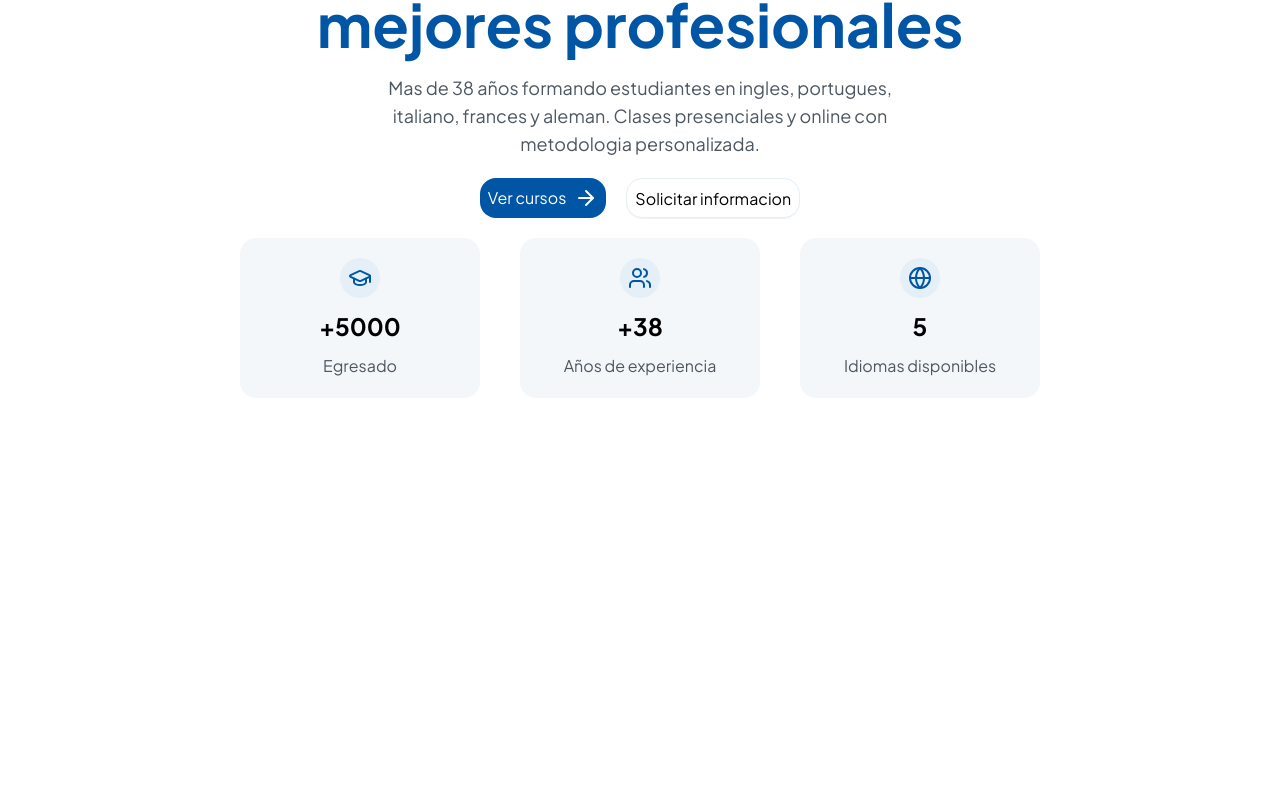
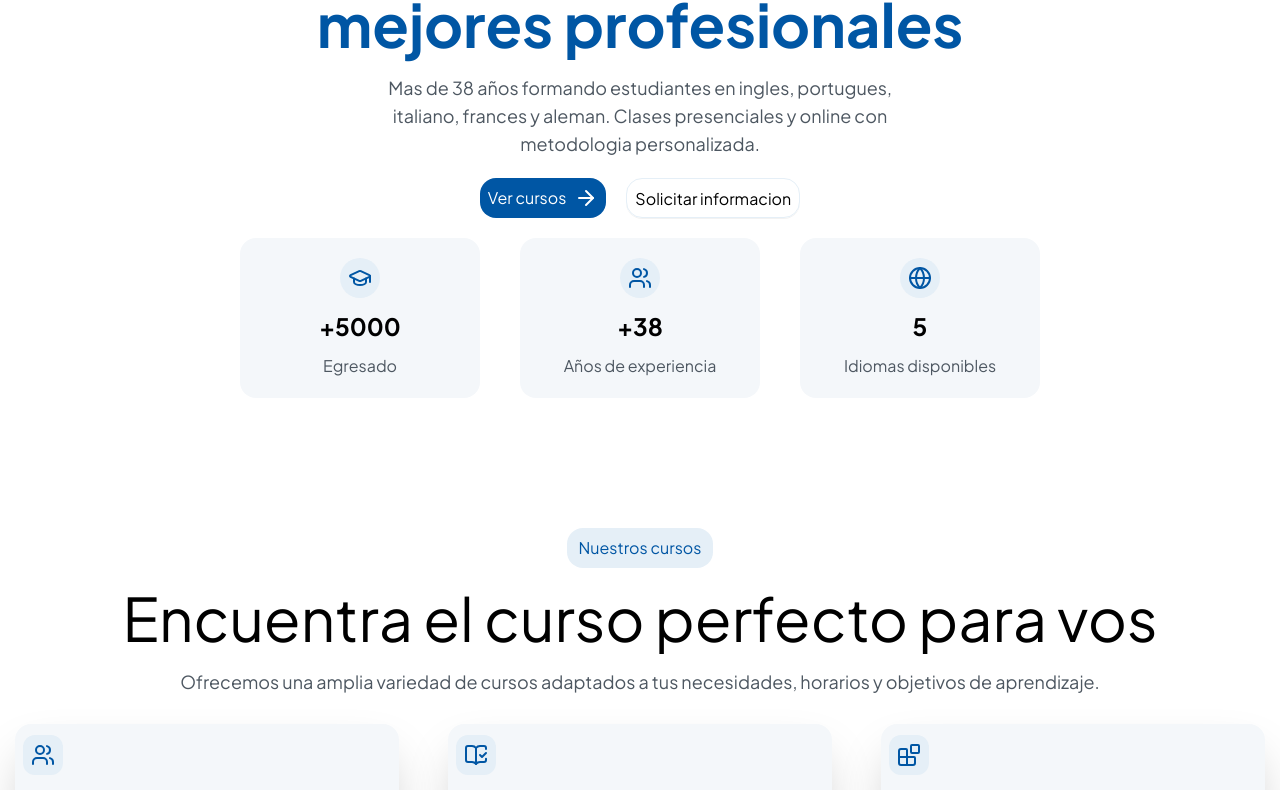
Before and after one commit to CasJuan/lenguas-cecal, a React (Vite) app in the folder lenguas-cecal/: page / in a window 1280 px wide. Shown: the part 272-1062 px from the top of the page. Before the commit the page ends 800 px from the top, so only its background shows below. Built offline with nearby package versions, Linux system fonts and the light colour scheme.

Commit message:
component de cursos

```diff
--- /dev/null
+++ b/lenguas-cecal/src/components/Cursos.jsx
@@ -0,0 +1,24 @@
+import React from 'react'
+import { CursosCard } from './mini-components/CursosCard'
+import { Users, BookOpenCheck, Blocks } from "lucide-react";
+
+export const Cursos = () => {
+  return (
+    <>
+      <section id='cursos' className="flex flex-col items-center justify-center gap-5 w-full h-svh">
+        <span className="text-primary bg-hover w-auto h-10 p-3 rounded-2xl flex items-center">Nuestros cursos</span>
+        <h1 className='text-6xl'>Encuentra el curso perfecto para vos</h1>
+        <p className="text-tertiary text-lg text-center">Ofrecemos una amplia variedad de cursos adaptados a tus necesidades, horarios y objetivos de aprendizaje.</p>
+        <div className='flex flex-row items-center justify-around gap-5 flex-wrap'>
+          <CursosCard icon={<Users color="rgb(0,86,164)" />} titulo={"Ingles General"} descp={"Cursos para todos los niveles, desde principiante hasta avanzado. Metodologia comunicativa."} niveles={["Principiante", "Intermedio", "Avanzado"]} modalidades={"Presencial / Online"} />
+          <CursosCard icon={<BookOpenCheck color="rgb(0,86,164)" />} titulo={"Ingles de Negocios"} descp={"Enfocado en el ambito profesional y empresarial. Preparacion para reuniones, presentaciones y negociaciones."} niveles={["Intermedio", "Avanzado"]} modalidades={"Presencial / Online"} />
+          <CursosCard icon={<Blocks color="rgb(0,86,164)" />} titulo={"Ingles para Ninos"} descp={"Aprendizaje ludico y dinamico para los mas pequenos. Grupos reducidos y actividades interactivas."} niveles={["Todos los niveles"]} modalidades={"Presencial / Online"} />
+          <CursosCard icon={<Blocks color="rgb(0,86,164)" />} titulo={"Ingles para Ninos"} descp={"Aprendizaje ludico y dinamico para los mas pequenos. Grupos reducidos y actividades interactivas."} niveles={["Todos los niveles"]} modalidades={"Presencial / Online"} />
+        </div>
+
+
+
+      </section>
+    </>
+  )
+}
--- a/lenguas-cecal/src/components/Nav.jsx
+++ b/lenguas-cecal/src/components/Nav.jsx
@@ -14,7 +14,7 @@ export const Nav = () => {
 
     return (
         <>
-            <nav className="flex flex-row items-center justify-around w-full h-20 shadow-2xs fixed z-50">
+            <nav className="flex flex-row items-center justify-around w-full h-20 shadow-2xs fixed z-50 bg-white">
                 <div className="flex flex-col items-start gap-0.5">
                     <h1 className="text-xl text-primary font-serif">Lenguas Cecal</h1>
                     <h2 className="text-xs">INSTITUTO DE IDIOMAS</h2>
--- /dev/null
+++ b/lenguas-cecal/src/components/mini-components/CursosCard.jsx
@@ -0,0 +1,31 @@
+import React from 'react'
+import { ArrowRight } from "lucide-react";
+
+
+export const CursosCard = ({ icon, titulo, descp, niveles, modalidades }) => {
+    const renderIcon = () => {
+        if (React.isValidElement(icon)) return icon;
+        if (typeof icon === 'function') return React.createElement(icon);
+        return icon;
+    };
+    return (
+        <div className='flex flex-col items-start justify-center
+        gap-4 h-70 w-96 bg-[#F4F7FA] rounded-2xl shadow-2xl m-2 p-2'>
+            <div className='h-10 w-10 bg-hover flex items-center justify-center rounded-xl'>{renderIcon()}</div>
+            <h2 className='text-xl font-bold'>{titulo}</h2>
+            <p className='text-bases text-tertiary'>{descp}</p>
+            <ul className='flex flex-row items-center justify-center gap-2'>
+                {niveles.map((nivel) => (
+                    <li key={nivel} className='w-auto h-auto p-2 rounded-2xl border border-hover text-xs text-tertiary'>{nivel}</li>
+                ))}
+            </ul>
+            <div className='flex flex-row justify-between items-center gap-2 w-full'>
+                <em className='text-sm text-tertiary '>{modalidades}</em>
+                <div className='flex flex-row justify-center items-center gap-0.5'>
+                    <button className='text-primary text-sm'> Mas info</button>
+                    <ArrowRight color="rgb(0,86,164)" className='h-4' />
+                </div>
+            </div>
+        </div>
+    )
+}
--- a/lenguas-cecal/src/main.jsx
+++ b/lenguas-cecal/src/main.jsx
@@ -3,10 +3,14 @@ import { createRoot } from 'react-dom/client'
 import './index.css'
 import { Nav } from '../src/components/Nav'
 import { Hero } from '../src/components/Hero'
+import { Cursos } from './components/Cursos'
 
 createRoot(document.getElementById('root')).render(
   <StrictMode>
-    <Nav/>
-    <Hero/>
+    <div className='bg[#F4F7FA]'>
+      <Nav />
+      <Hero />
+      <Cursos />
+    </div>
   </StrictMode>,
 )
```
